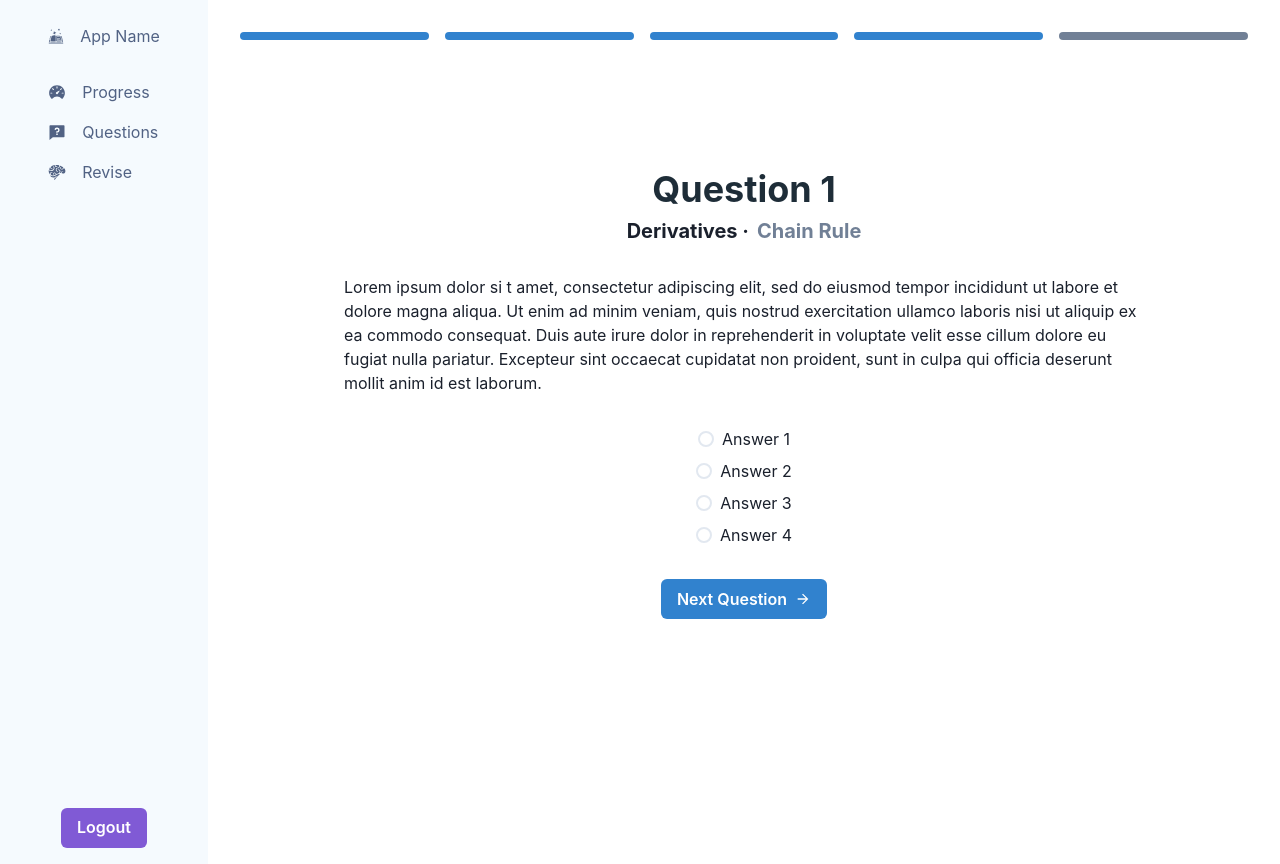
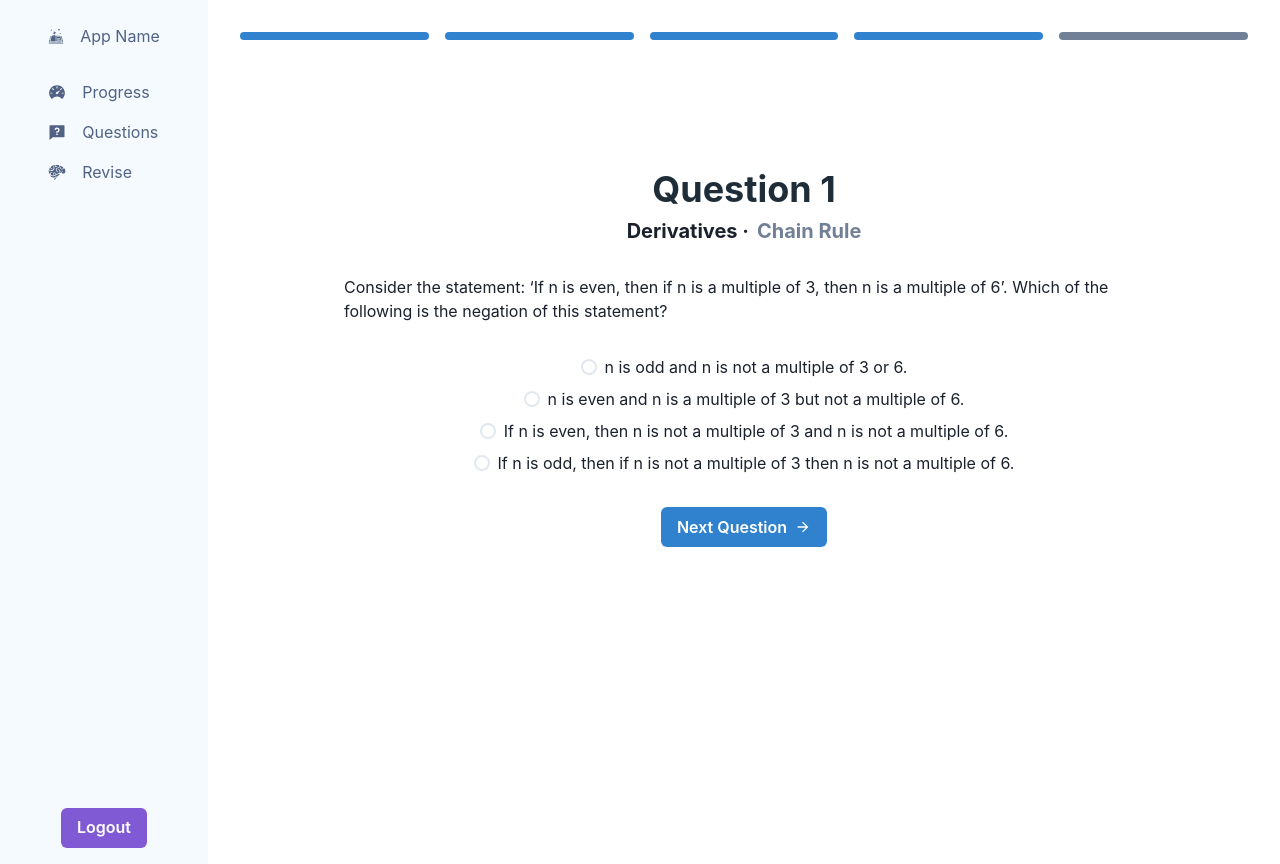
Before and after one commit to TrollTown/StudyMetrics, a Next.js app in the folder frontend/: page /revise in a window 1280 px wide. Built offline with nearby package versions, Linux system fonts and the light colour scheme; no server answers.

Commit message:
added nav between cards

```diff
--- a/frontend/components/Card.js
+++ b/frontend/components/Card.js
@@ -26,13 +26,24 @@ const colorScheme = [
     backgroundImage: "linear-gradient( 135deg, #CE9FFC 10%, #7367F0 100%)",
     colorScheme: "purple",
   },
+
+  {
+    backgroundImage: "linear-gradient( 135deg, #F5CBFF 10%, #C346C2 100%)",
+    colorScheme: "pink",
+  },
+  {
+    backgroundImage: "linear-gradient(-45deg, #FFC796 0%, #FF6B95 100%)",
+    colorScheme: "orange",
+  },
+
   {
     backgroundImage: "linear-gradient( 135deg, #90F7EC 10%, #32CCBC 100%)",
     colorScheme: "green",
   },
   {
-    backgroundImage: "linear-gradient( 135deg, #FAD7A1 10%, #E96D71 100%)",
-    colorScheme: "orange",
+    backgroundImage:
+      "linear-gradient(-225deg, #22E1FF 0%, #1D8FE1 48%, #625EB1 100%)",
+    colorScheme: "blue",
   },
 ];
 
@@ -59,7 +70,7 @@ function Card({ topic, index }) {
         <Heading as="h3" size="md">
           {topic.name}
         </Heading>
-        {topic.icon}
+        {topic.icon ? topic.icon : ""}
       </HStack>
 
       <HStack align="center">
--- a/frontend/components/Chart.js
+++ b/frontend/components/Chart.js
@@ -15,8 +15,8 @@ const data = {
     {
       label: "Your Performance",
       data: [2, 6, 4, 5, 8, 6],
-      backgroundColor: "rgba(255, 99, 132, 0.2)",
-      borderColor: "rgba(255, 99, 132, 1)",
+      backgroundColor: "#D6BCFA",
+      borderColor: "#805AD5",
       borderWidth: 1,
     },
   ],
--- a/frontend/pages/revise.js
+++ b/frontend/pages/revise.js
@@ -83,20 +83,24 @@ export default function Revise() {
           </HStack>
         </VStack>
         <Text maxW="50em">
-          Lorem ipsum dolor si t amet, consectetur adipiscing elit, sed do
-          eiusmod tempor incididunt ut labore et dolore magna aliqua. Ut enim ad
-          minim veniam, quis nostrud exercitation ullamco laboris nisi ut
-          aliquip ex ea commodo consequat. Duis aute irure dolor in
-          reprehenderit in voluptate velit esse cillum dolore eu fugiat nulla
-          pariatur. Excepteur sint occaecat cupidatat non proident, sunt in
-          culpa qui officia deserunt mollit anim id est laborum.
+          Consider the statement: ‘If n is even, then if n is a multiple of 3,
+          then n is a multiple of 6’. Which of the following is the negation of
+          this statement?
         </Text>
         <RadioGroup onChange={setAnswer} value={answer}>
           <VStack>
-            <Radio value="1">Answer 1</Radio>
-            <Radio value="2">Answer 2</Radio>
-            <Radio value="3">Answer 3</Radio>
-            <Radio value="4">Answer 4</Radio>
+            <Radio value="1">n is odd and n is not a multiple of 3 or 6.</Radio>
+            <Radio value="2">
+              n is even and n is a multiple of 3 but not a multiple of 6.
+            </Radio>
+            <Radio value="3">
+              If n is even, then n is not a multiple of 3 and n is not a
+              multiple of 6.
+            </Radio>
+            <Radio value="4">
+              If n is odd, then if n is not a multiple of 3 then n is not a
+              multiple of 6.
+            </Radio>
           </VStack>
         </RadioGroup>
         <Button rightIcon={<ArrowForwardIcon />} colorScheme="blue">
```
Also changed, not shown: frontend/pages/questions.js (+34 -6 lines), frontend/pages/questions/[qID].js (+116 -48 lines), frontend/pages/upload.js (+6 -7 lines).
